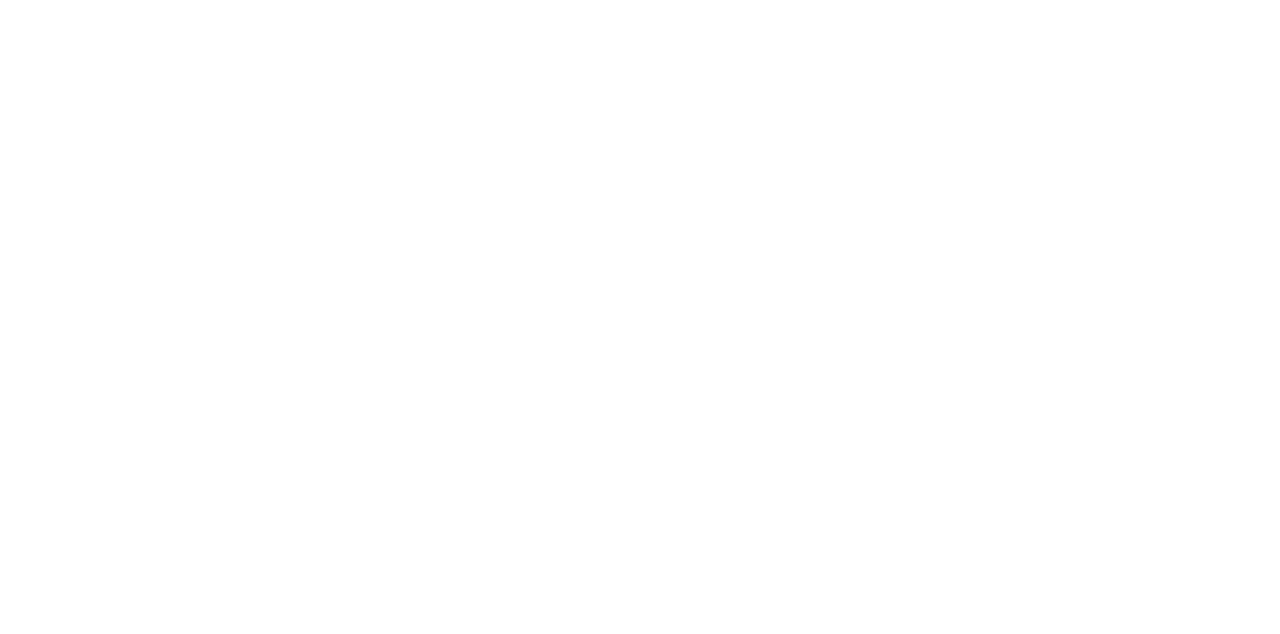
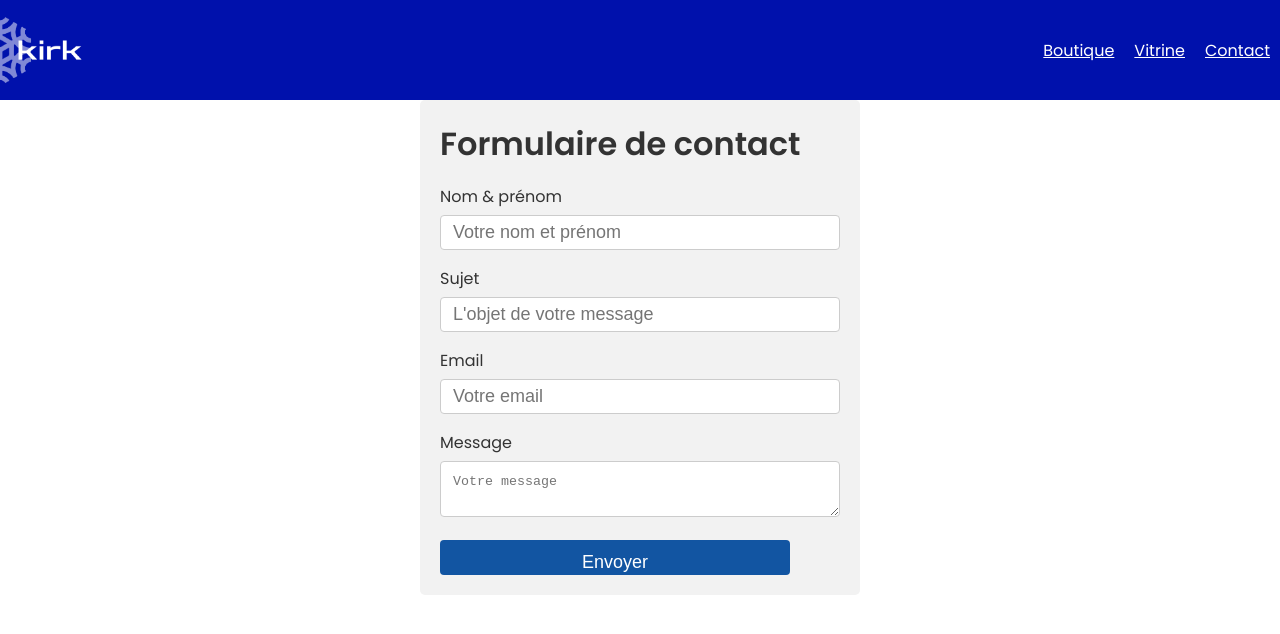
Before and after one commit to Eddydebuisson/Kirk, a React (Create React App) app: page /kirk/contact in a window 1280 px wide. Before the commit this address had no page. Shown: the top 634 px of the page. Built offline with nearby package versions, Linux system fonts and the light colour scheme.

Commit message:
url change

```diff
--- a/src/components/Contact.js
+++ b/src/components/Contact.js
@@ -9,9 +9,9 @@
             <header>
       <img src="img/horizontalBlanc.png" alt="PROUT" />
       <nav>
-        <a href="/produit">Boutique</a>
-        <a href="/vitrine">Vitrine</a>
-        <a href="/contact">Contact</a>
+        <a href="/Kirk/produit">Boutique</a>
+        <a href="/Kirk/vitrine">Vitrine</a>
+        <a href="/Kirk/contact">Contact</a>
       </nav>
     </header>
             <div className="formulaire">
--- a/src/components/Products.js
+++ b/src/components/Products.js
@@ -101,8 +101,8 @@
  })}
    </datalist>
    <nav>
-     <a href="/vitrine">Vitrine</a>
-     <a href="/contact">Contact</a>
+     <a href="/Kirk/vitrine">Vitrine</a>
+     <a href="/Kirk/contact">Contact</a>
    </nav>
  </header>
 
--- a/src/components/Vitrine.js
+++ b/src/components/Vitrine.js
@@ -107,9 +107,9 @@
     <footer>
       <img src="img/kirkCouleur.png" alt="" />
       <nav>
-        <a href="/boutique">Boutique</a>
-        <a href="/contact">Contact</a>
-        <a href="/vitrine">À propos</a>
+        <a href="/Kirk/boutique">Boutique</a>
+        <a href="/Kirk/contact">Contact</a>
+        <a href="/Kirk/vitrine">À propos</a>
       </nav>
       <div className="copyrights">
         <p>Copyright © 2022 · Registered in France.</p>
--- a/src/index.js
+++ b/src/index.js
@@ -13,9 +13,9 @@
     <Routes>
       <Route path="/" element={<Vitrine />} />
       <Route path="/Kirk" element={<Vitrine />} />
-      <Route path="produit" element={<Products />} />
-      <Route path="vitrine" element={<Vitrine />} />
-      <Route path="contact" element={<Contact />} />
+      <Route path="/Kirk/produit" element={<Products />} />
+      <Route path="/kirk/vitrine" element={<Vitrine />} />
+      <Route path="/kirk/contact" element={<Contact />} />
     </Routes>
   </BrowserRouter>
 );
```
